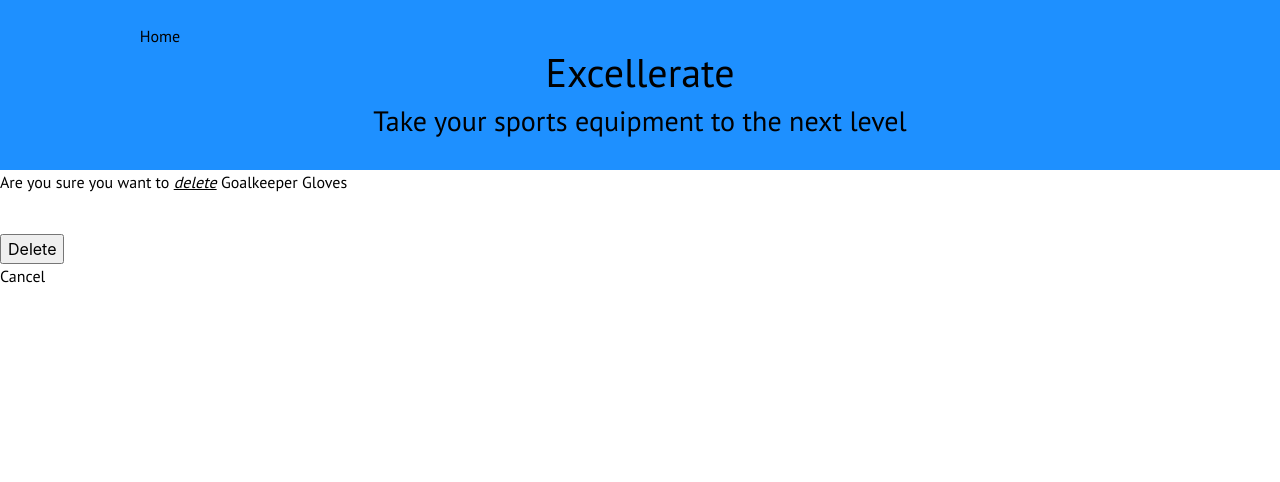
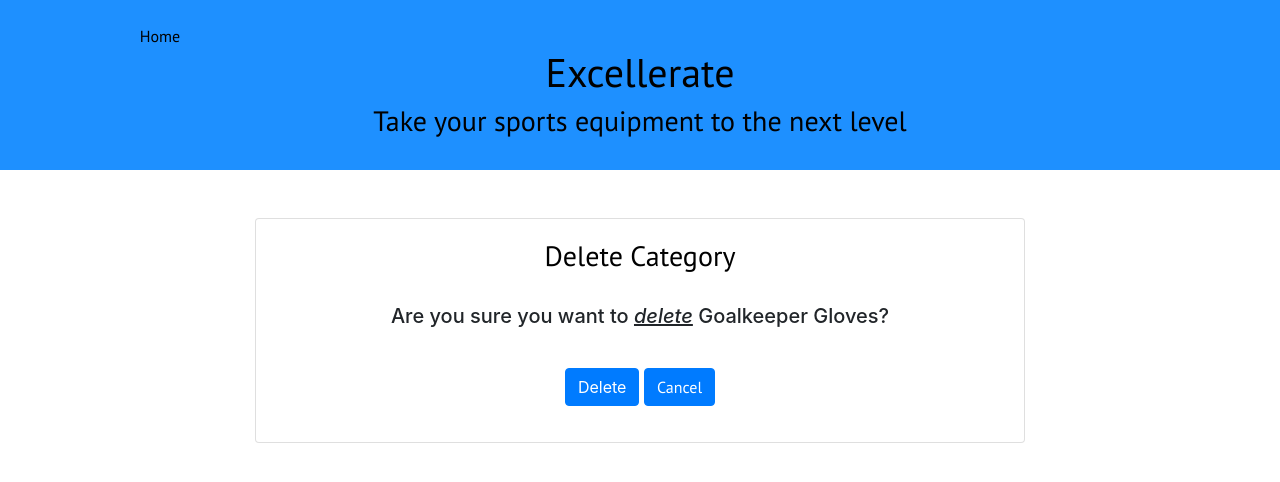
Before and after one commit to agodwinp/item-catalog, a Flask app: page /catalog/1/items/2/delete in a window 1280 px wide. Shown: the top 482 px of the page. Run offline with Flask 2, Linux system fonts and the light colour scheme; the visitor is signed in with stand-in values (Sample User, id 1); some libraries are stand-ins or nearby versions.

Commit message:
feat: form styling for deleteItem

```diff
--- a/templates/deleteItem.html
+++ b/templates/deleteItem.html
@@ -2,12 +2,36 @@
 {% block content %}
 {% include "header.html" %}
 
-    <form action="{{url_for('deleteItem', category_id=category_id, item_id=item_id)}}" method='post'>
-        <p> Are you sure you want to <i><u>delete</u></i> {{item_name}}</p>
-    </br>
-    <input type="submit" value="Delete">
-    </br>
-    <a href="{{url_for('showItems', category_id=category_id)}}">Cancel</a>
-    </form>
+    </br></br>
+    <div class="container" style="width: 50rem;">
+        <div class="card">
+            <div class="card-body">
+                <h3>Delete Category</h3>
+                </br>
+                <form class="addForm" action="{{url_for('deleteItem', category_id=category_id, item_id=item_id)}}" method='post'>
+                    <!-- Message -->
+                    <div class="form-group">
+                        <div class="container">
+                            <h5> Are you sure you want to <i><u>delete</u></i> {{item_name}}?</h5>
+                        </div>
+                    </div>
+                    </br>
+                    <!-- Confirm / Cancel buttons -->
+                    <div class="container">
+                        <div class="row">
+                            <div class="col-sm"></div>
+                            <div class="col-sm">
+                                <div class="form-group" id="deleteButtons">
+                                    <button type="submit" class="btn btn-primary">Delete</button>
+                                    <a href="{{url_for('showItems', category_id=category_id)}}" class="btn btn-primary">Cancel</a>
+                                </div>
+                            </div>
+                            <div class="col-sm"></div>
+                        </div>
+                    </div>
+                </form>
+            </div>
+        </div>
+    </div>
 
 {% endblock %}
```
